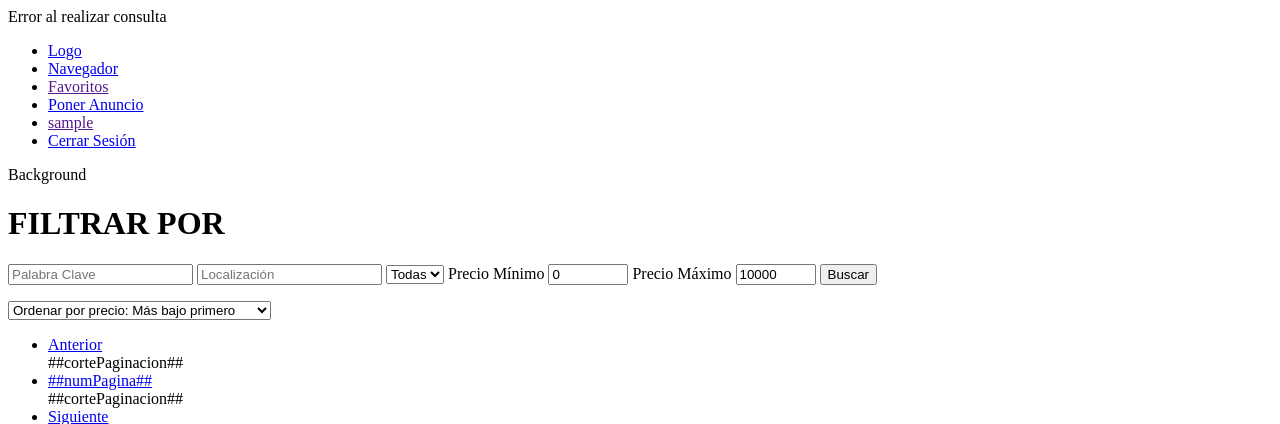
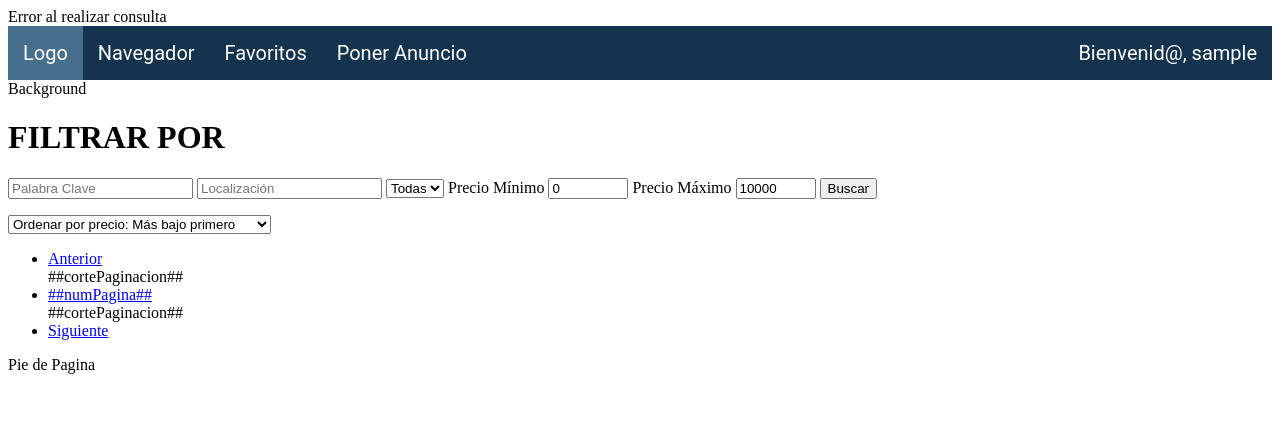
Before and after one commit to soliddanii/proyecto-siw, a PHP site: page /php/controller.php?cmd=userView&id=4 in a window 1280 px wide. Shown: the top 424 px of the page. Run offline with PHP 8.4, Linux system fonts and the light colour scheme; the visitor is signed in with stand-in values (Sample User, id 1); data comes from the database, SQL or seed files in the repository; data that the repository does not hold is empty; some libraries are stand-ins or nearby versions.

Commit message:
Primeros avances con el CSS.
Nada es definitvo. ESPECIALMENTE LOS COLORES

```diff
--- /dev/null
+++ b/css/common.css
@@ -0,0 +1,123 @@
+.navbar * {
+    -webkit-box-sizing: border-box;
+    -moz-box-sizing: border-box;
+    box-sizing: border-box
+}
+
+.navbar {
+    width: 100%;
+    background: #14334E; /*COLOR DEL MENU*/
+    display: inline-block;
+}
+
+.navbar ul {
+    margin: 0;
+    padding: 0;
+}
+
+.navbar ul li {
+    margin: 0;
+    padding: 0;
+    list-style: none;
+    display: inline-block;
+    cursor: default;
+}
+
+.navbar ul li a {
+    color: #fff;
+    padding: 15px;
+    font: 20px 'Roboto', Arial, Helvetica, sans-serif;
+    text-decoration: none;
+    display: inline-block;
+}
+
+.navbar .menu-left {
+    float: left;
+}
+
+.navbar .menu-right {
+    float: right;
+}
+
+.navbar ul li:hover > a {
+    color: #fff;
+    background: #7296B4; /*COLOR HOVER MENU*/
+}
+
+.navbar ul li a.active {
+    color: #fff;
+    background: #486E8E;
+}
+
+.navbar li:hover > ul {
+    display: block;
+}
+
+.navbar ul ul {
+    width: auto;
+    min-width: 170px;
+    display: none;
+    background: #14334E; /*COLOR DEL SUBMENU*/
+    position: absolute;
+    z-index: 555;
+    text-align: left;
+    right:0;
+    margin-right:8px; /*mismo que el padding de abajo*/
+}
+
+.navbar ul ul li {
+    width: 100%;
+    display: block;
+    float: none;
+}
+
+.navbar ul ul a {
+    width: 100%;
+    padding: 8px 15px;
+    display: block;
+    color: #fff;
+}
+
+.separator{
+    margin: auto;
+    width: 90%;
+    height: 1px;
+    background-color: #7296B4; /*COLOR DEL SEPARADOR*/
+}
+
+.navbar ul ul li:hover > a {
+    background: #7296B4; /*COLOR DEL HOVER SUBMENU*/
+    color: #fff;
+}
+
+.navbar .login-box {
+    width: auto;
+    min-width: 170px;
+    display: none;
+    background: #14334E; /*COLOR DEL SUBMENU*/
+    position: absolute;
+    z-index: 555;
+    text-align: left;
+    right:0;
+    margin-right:8px;
+    padding: 30px;
+}
+
+.navbar .login-box  input{
+    width: 100%;
+    margin: 10px 0px;
+    display: block;
+    float: none;
+}
+
+.navbar .login-box  a{
+    width: 100%;
+    display: block;
+    float: none;
+    font: 20px 'Roboto', Arial, Helvetica, sans-serif;
+    text-decoration: none;
+}
+
+.navbar li:hover > div.login-box {
+    display: block;
+}
--- a/html/browser.html
+++ b/html/browser.html
@@ -1,10 +1,16 @@
 <!DOCTYPE html>
 <html lang = "es-Es">
 <head>
-	<meta http-equiv = "Content-Type" content = "text/html; charset = UTF-8">
-	<link rel="stylesheet" type="text/css" href="../css/browser.css">
+	<meta charset="utf-8">
+
+    <!-- JAVASCRIPT -->
     <script src="http://code.jquery.com/jquery-1.10.2.js"></script>
 	<script language="JavaScript" type="text/javascript" src="../jscript/browser.js"></script>
+
+    <!-- CSS -->
+    <link rel="stylesheet" type="text/css" href="../css/common.css">
+	<link rel="stylesheet" type="text/css" href="../css/browser.css">
+
 	<title>Navegador</title>
 </head>
 <body>
--- a/html/menu.html
+++ b/html/menu.html
@@ -1,23 +1,35 @@
-<div id = "menu">
+<nav id = "menu" class="navbar">
 	<ul>
-		<li id = "logo"><a href="../php/controller.php">Logo</a></li>
-		<li class = "options"><a href="../php/controller.php?cmd=userView&id=4">Navegador</a></li>
+		<li class = "menu-left" id = "logo"><a class="active" href="../php/controller.php">Logo</a></li>
+		<li class = "menu-left"><a href="../php/controller.php?cmd=userView&id=4">Navegador</a></li>
 
 		##nologin##
-        <li class = "options"><a href="../php/controller.php?cmd=userView&id=2">Favoritos</a></li>
-		<li class = "options"><a href="../php/controller.php?cmd=userView&id=2">Poner Anuncio</a></li>
-		<span id = "user">
-			<li class = "options" id = "reg"><a href="../php/controller.php?cmd=userView&id=1">Registrar</a></li>
-			<li class = "options" id = "log"><a href="../php/controller.php?cmd=userView&id=2">Login</a></li>
-		</span>
+        <li class = "menu-left"><a href="../php/controller.php?cmd=userView&id=2">Favoritos</a></li>
+		<li class = "menu-left"><a href="../php/controller.php?cmd=userView&id=2">Poner Anuncio</a></li>
+        <li class = "menu-right" id = "log">
+            <a id="login-box-trigger" href="../php/controller.php?cmd=userView&id=2">Login ▼</a>
+            <div class="login-box">
+                <form action = "../php/controller.php?cmd=userCmd&id=2" method="post">
+                    <input id="username" type="text" name="name" placeholder="Nombre de Usuario" required>
+                    <input id="password" type="password" name="passwd0" placeholder="Contraseña" required>
+                    <input type="submit" id="submit" value="Iniciar Sesión">
+                    <a href="../php/controller.php?cmd=userView&id=3" id = "passwdlost" >He olvidado mi contraseña</a>
+                </form>
+            </div>
+        </li>
+		<li class = "menu-right" id = "reg"><a href="../php/controller.php?cmd=userView&id=1">Registrar</a></li>
 		##nologin##
 		##login##
-        <li class = "options"><a href="">Favoritos</a></li>
-		<li class = "options"><a href="../php/controller.php?cmd=userView&id=5">Poner Anuncio</a></li>
-		<span >
-			<li><a href="">##nameUser##</a></li>
-			<li><a href="../php/controller.php?cmd=userCmd&id=3">Cerrar Sesión</a></li>
-		</span>
+        <li class = "menu-left"><a href="">Favoritos</a></li>
+		<li class = "menu-left"><a href="../php/controller.php?cmd=userView&id=5">Poner Anuncio</a></li>
+        <li class = "menu-right"><a>Bienvenid@, ##nameUser##</a>
+            <ul>
+                <li><a href="#">Editar Perfil</a></li>
+                <li><a href="#">Mis Anuncios</a></li>
+                <div class = "separator"></div>
+                <li><a href="../php/controller.php?cmd=userCmd&id=3">Cerrar Sesión</a></li>
+            </ul>
+        </li>
 		##login##
 	</ul>
-</div>
+</nav>
--- a/html/newanuncio.html
+++ b/html/newanuncio.html
@@ -3,6 +3,7 @@
 <head>
 	<meta charset="utf-8">
     <!--<link rel="stylesheet" type="text/css" href="../css/newanuncio.css">-->
+    <link rel="stylesheet" type="text/css" href="../css/common.css">
     <script src="http://code.jquery.com/jquery-1.10.2.js"></script>
     <script src="../jscript/newanuncio.js"></script>
 
--- a/php/controller.php
+++ b/php/controller.php
@@ -45,7 +45,7 @@
                 case '0':
                     //Pagina Principal
                     $data = chargeCategories();
-                    frontView($data);
+                    frontView($data, '');
                     break;
 
 				case '1':
```
Also changed, not shown: css/front.css (+30 -8 lines), html/front.html (+11 -4 lines), html/login.html (+9 -3 lines).
